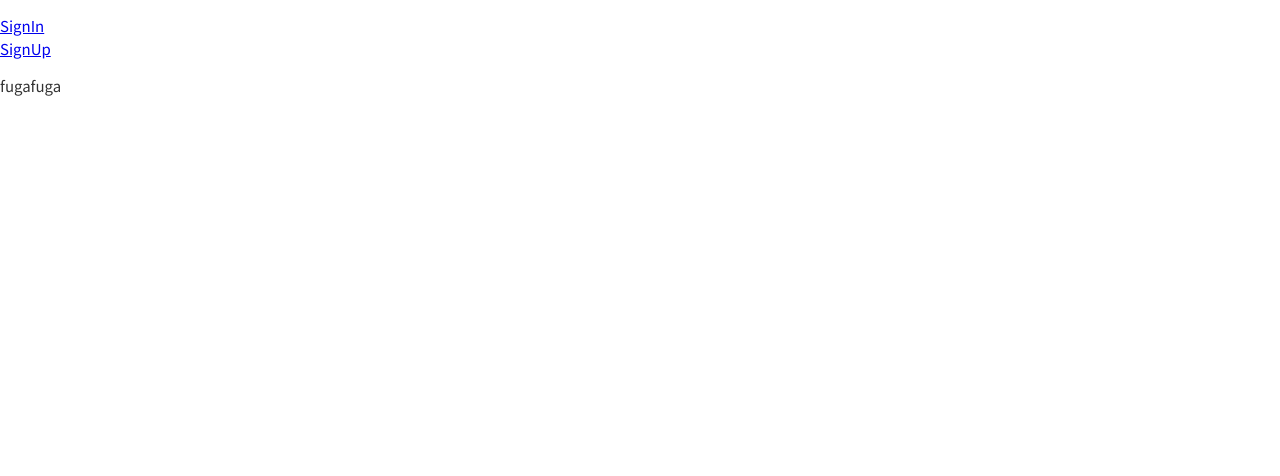
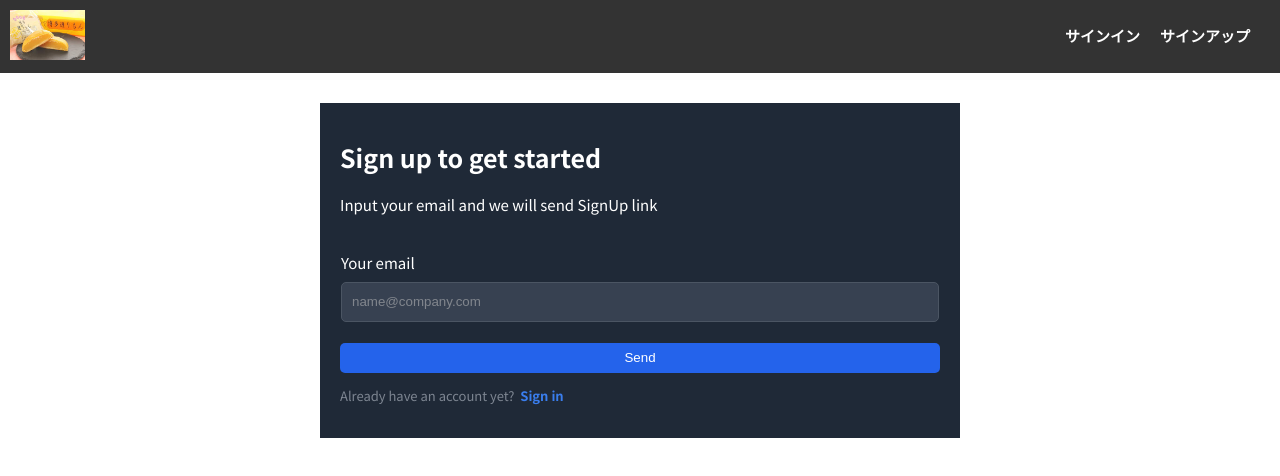
Before and after one commit to ihsyamdev/w8-output, a plain HTML site: page src/signUp.html in a window 1280 px wide. Drawn offline with Linux system fonts and the light colour scheme.

Commit message:
signUpページを実装

```diff
--- a/src/signUp.html
+++ b/src/signUp.html
@@ -21,18 +21,54 @@
 
 </head>
 <body>
-  <header>
-    <nav class="header-nav">
-      <ul class="header-nav-list">
-        <li class="header-navitem">
-          <a href="./pages/signIn.html">SignIn</a>
-        </li>
-        <li class="header-navitem">
-          <a href="./pages/signUp.html">SignUp</a>
-        </li>
-    </nav>
-  </header>
-  fugafuga
+  <div id="header"></div>
+
+  <main>
+    <form class="form">
+      <h1 class="form-title">Sign up to get started</h1>
+      <p class="form-subtitle">Input your email and we will send SignUp link</p>
+      <table class="form-table">
+        <tr>
+          <th>
+            <label for="email">Your email</label>
+          </th>
+          <td>
+            <input
+              type="email"
+              id="email"
+              name="email"
+              placeholder="name@company.com"
+              required
+            >
+        </tr>
+        <!-- <tr>
+          <th>
+            <label for="password">Password</label>
+          </th>
+          <td>
+            <input
+              class="password-input"
+              type="password"
+              id="password"
+              name="password"
+              required
+            >
+        </tr> -->
+      </table>
+      <div class="form-button">
+        <button type="submit">Send</button>
+      </div>
+      <div class="form-message">
+        <p>Already have an account yet? <a href="./signIn.html">Sign in</a></p>
+      </div>
+    </form>
+  </main>
+
+  <script>
+    fetch('./components/header/header.html')
+      .then(response => response.text())
+      .then(data => document.querySelector('#header').innerHTML = data);
+  </script>
 
 </body>
 </html>
```
